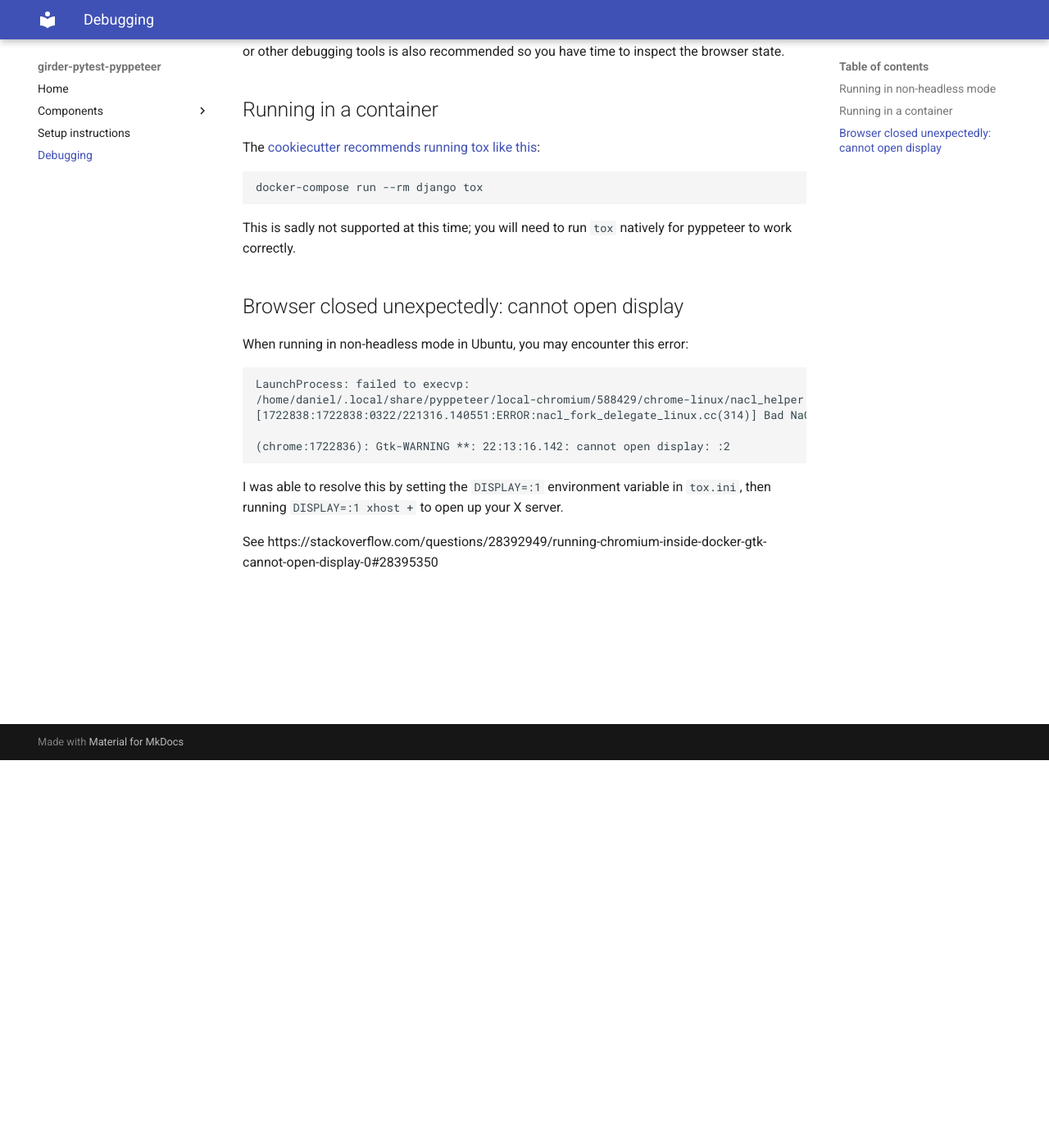
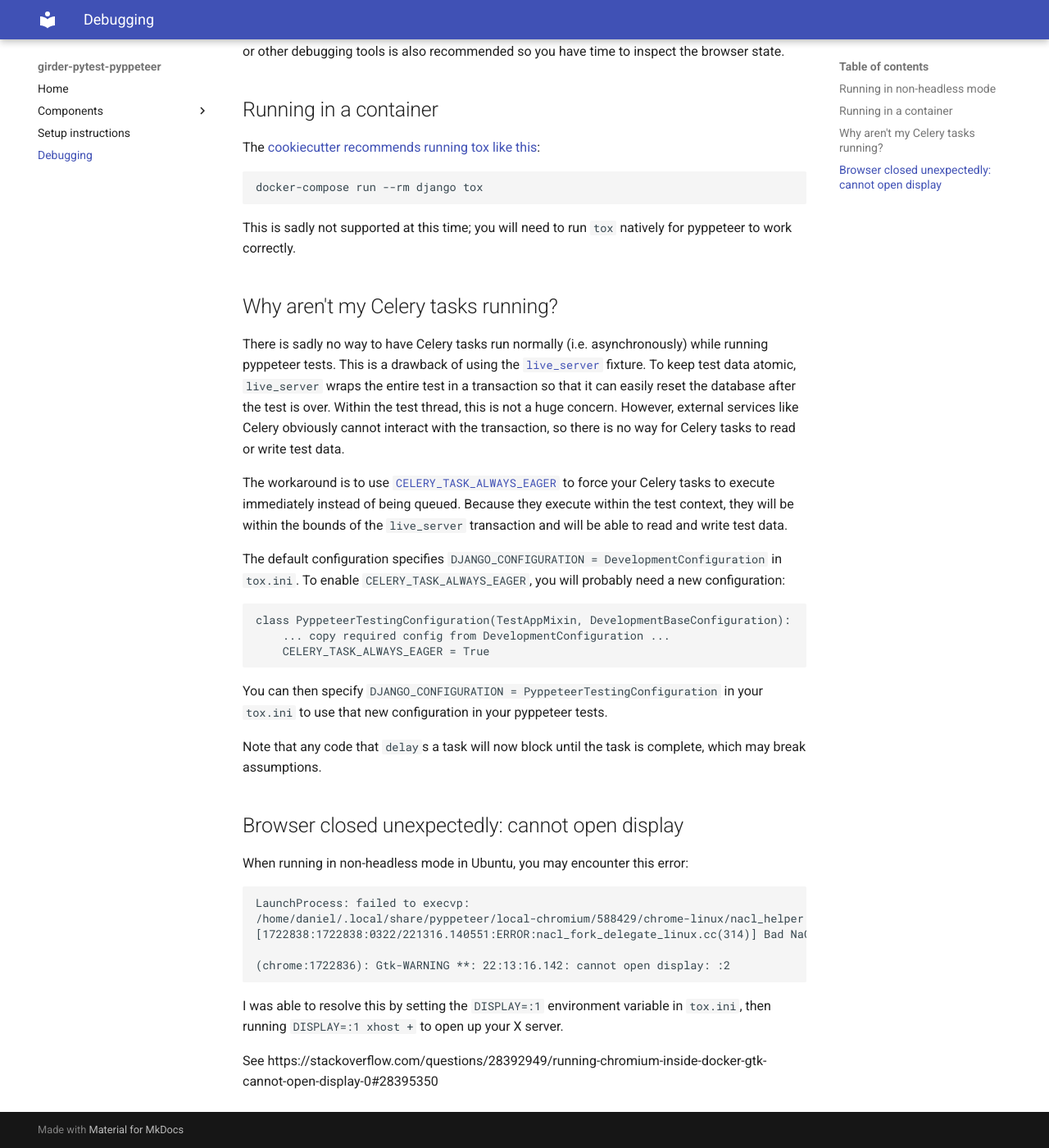
Before and after one commit to dchiquito/girder-4-pyppeteer-test, an MkDocs documentation site: the page built from docs/debugging.md, in a window 1280 px wide and 1400 px high, scrolled down 473 px. Shown: the whole window at 82% size. Built offline with MkDocs 1.6.1 and Material for MkDocs 9.7.7, drawn with Linux system fonts in a browser that asks for light colours.

Commit message:
Debug docs for celery tasks not working

````diff
--- a/docs/debugging.md
+++ b/docs/debugging.md
@@ -20,6 +20,23 @@ docker-compose run --rm django tox
 
 This is sadly not supported at this time; you will need to run `tox` natively for pyppeteer to work correctly.
 
+## Why aren't my Celery tasks running?
+There is sadly no way to have Celery tasks run normally (i.e. asynchronously) while running pyppeteer tests. This is a drawback of using the [`live_server`](https://pytest-django.readthedocs.io/en/latest/helpers.html#live-server) fixture. To keep test data atomic, `live_server` wraps the entire test in a transaction so that it can easily reset the database after the test is over. Within the test thread, this is not a huge concern. However, external services like Celery obviously cannot interact with the transaction, so there is no way for Celery tasks to read or write test data.
+
+The workaround is to use [`CELERY_TASK_ALWAYS_EAGER`](https://docs.celeryq.dev/en/stable/userguide/configuration.html#task-always-eager) to force your Celery tasks to execute immediately instead of being queued. Because they execute within the test context, they will be within the bounds of the `live_server` transaction and will be able to read and write test data.
+
+The default configuration specifies `DJANGO_CONFIGURATION = DevelopmentConfiguration` in `tox.ini`. To enable `CELERY_TASK_ALWAYS_EAGER`, you will probably need a new configuration:
+
+```python
+class PyppeteerTestingConfiguration(TestAppMixin, DevelopmentBaseConfiguration):
+    ... copy required config from DevelopmentConfiguration ...
+    CELERY_TASK_ALWAYS_EAGER = True
+```
+
+You can then specify `DJANGO_CONFIGURATION = PyppeteerTestingConfiguration` in your `tox.ini` to use that new configuration in your pyppeteer tests.
+
+Note that any code that `delay`s a task will now block until the task is complete, which may break assumptions.
+
 ## Browser closed unexpectedly: cannot open display
 When running in non-headless mode in Ubuntu, you may encounter this error:
 ```
````
